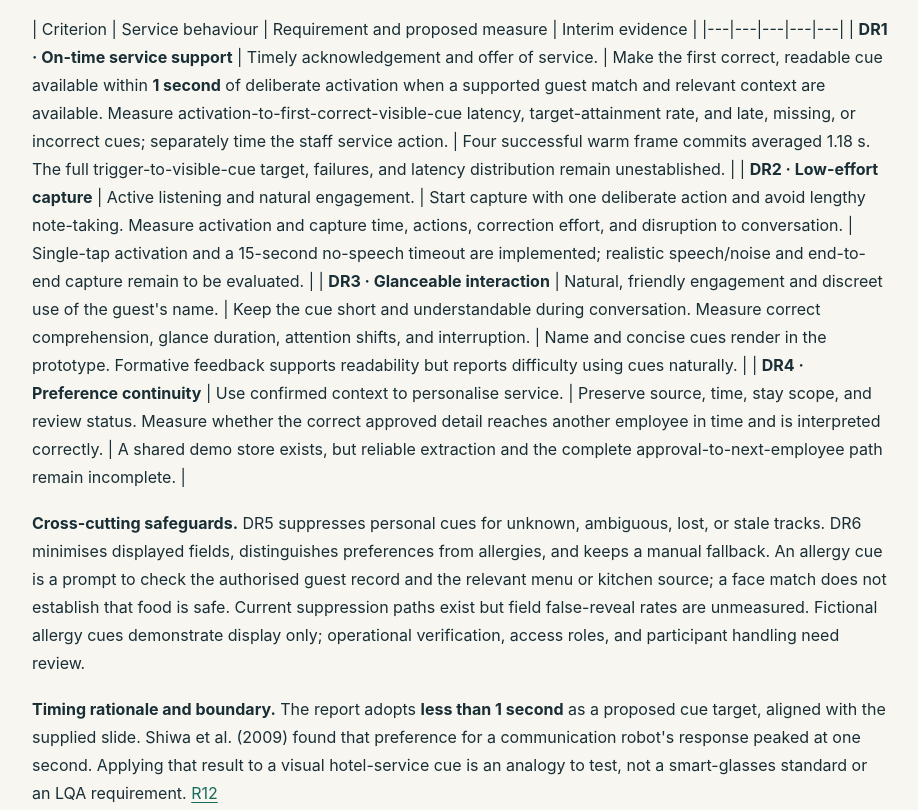
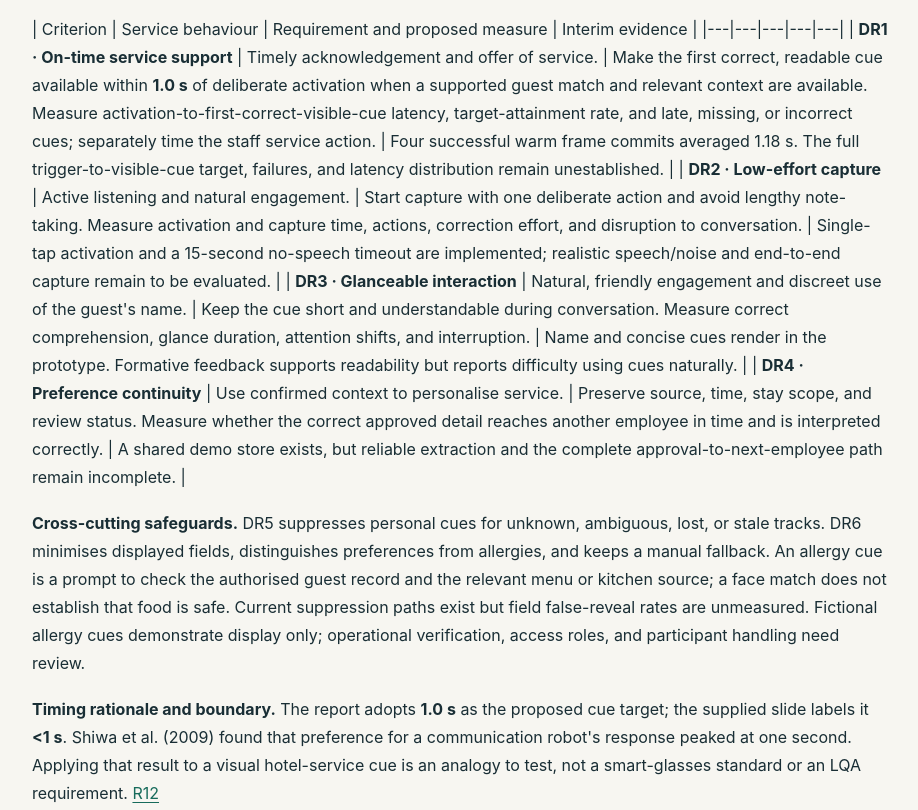
Before and after one commit to wongwh2002/CDE4301-Hotel-Hospitality, a plain HTML site: page docs/interim/index.html in a window 1280 px wide. Shown: the part 4736-5546 px from the top of the page, without its empty margins (282-1200 px from the left). Drawn offline with Linux system fonts and the light colour scheme.

Commit message:
Publish standardized 1.0-second cue target

```diff
--- a/docs/interim/index.html
+++ b/docs/interim/index.html
@@ -115,12 +115,12 @@
 <p><strong>Service criteria and proposed measures.</strong> The project-selected PARKROYAL F&amp;B LQA subset includes acknowledgement within one minute of lounge entry and an offer to take a drinks order within three minutes of seating. These are staff-action windows, not system-latency targets. The selected 15-item table is a departmental subset rather than a complete audit or an official LQA score; LQA assessment is also distinct from hotel star classification. <a href="#p8">P8</a>, <a href="#r4">R4</a></p>
 <p>| Criterion | Service behaviour | Requirement and proposed measure | Interim evidence |
 |---|---|---|---|---|
-| <strong>DR1 · On-time service support</strong> | Timely acknowledgement and offer of service. | Make the first correct, readable cue available within <strong>1 second</strong> of deliberate activation when a supported guest match and relevant context are available. Measure activation-to-first-correct-visible-cue latency, target-attainment rate, and late, missing, or incorrect cues; separately time the staff service action. | Four successful warm frame commits averaged 1.18 s. The full trigger-to-visible-cue target, failures, and latency distribution remain unestablished. |
+| <strong>DR1 · On-time service support</strong> | Timely acknowledgement and offer of service. | Make the first correct, readable cue available within <strong>1.0 s</strong> of deliberate activation when a supported guest match and relevant context are available. Measure activation-to-first-correct-visible-cue latency, target-attainment rate, and late, missing, or incorrect cues; separately time the staff service action. | Four successful warm frame commits averaged 1.18 s. The full trigger-to-visible-cue target, failures, and latency distribution remain unestablished. |
 | <strong>DR2 · Low-effort capture</strong> | Active listening and natural engagement. | Start capture with one deliberate action and avoid lengthy note-taking. Measure activation and capture time, actions, correction effort, and disruption to conversation. | Single-tap activation and a 15-second no-speech timeout are implemented; realistic speech/noise and end-to-end capture remain to be evaluated. |
 | <strong>DR3 · Glanceable interaction</strong> | Natural, friendly engagement and discreet use of the guest&#39;s name. | Keep the cue short and understandable during conversation. Measure correct comprehension, glance duration, attention shifts, and interruption. | Name and concise cues render in the prototype. Formative feedback supports readability but reports difficulty using cues naturally. |
 | <strong>DR4 · Preference continuity</strong> | Use confirmed context to personalise service. | Preserve source, time, stay scope, and review status. Measure whether the correct approved detail reaches another employee in time and is interpreted correctly. | A shared demo store exists, but reliable extraction and the complete approval-to-next-employee path remain incomplete. |</p>
 <p><strong>Cross-cutting safeguards.</strong> DR5 suppresses personal cues for unknown, ambiguous, lost, or stale tracks. DR6 minimises displayed fields, distinguishes preferences from allergies, and keeps a manual fallback. An allergy cue is a prompt to check the authorised guest record and the relevant menu or kitchen source; a face match does not establish that food is safe. Current suppression paths exist but field false-reveal rates are unmeasured. Fictional allergy cues demonstrate display only; operational verification, access roles, and participant handling need review.</p>
-<p><strong>Timing rationale and boundary.</strong> The report adopts <strong>less than 1 second</strong> as a proposed cue target, aligned with the supplied slide. Shiwa et al. (2009) found that preference for a communication robot&#39;s response peaked at one second. Applying that result to a visual hotel-service cue is an analogy to test, not a smart-glasses standard or an LQA requirement. <a href="#r12">R12</a></p>
+<p><strong>Timing rationale and boundary.</strong> The report adopts <strong>1.0 s</strong> as the proposed cue target; the supplied slide labels it <strong>&lt;1 s</strong>. Shiwa et al. (2009) found that preference for a communication robot&#39;s response peaked at one second. Applying that result to a visual hotel-service cue is an analogy to test, not a smart-glasses standard or an LQA requirement. <a href="#r12">R12</a></p>
 <p>For the visual prototype, timing starts when staff deliberately activate the interaction and ends when the first correct, readable cue appears on the glasses. This end-to-end interval includes capture, guest association, transfer, and rendering; measuring server processing alone would omit important delays. Keep cold and warm trials, count all valid attempts, and report latency distributions (including p50 and p95), target attainment, late or missing cues, and incorrect cues separately. On unknown-guest trials, assess correct suppression and fallback rather than expecting a personal cue.</p>
 <p>Four successful warm frame commits averaged <strong>1.18 seconds</strong>. That small successful-only set exceeds the proposed one-second target but cannot establish the complete trigger-to-visible-cue latency, target-attainment rate, p95 performance, or physical lens visibility. <a href="#p3">P3</a>, <a href="#p4">P4</a></p>
 <p>These requirements define the functions and safeguards that each concept must support. <a href="#concepts">Chapter 3: concept generation and selection</a> compares complete workflows against the same first-stay service scenario.</p>
@@ -529,7 +529,7 @@
 </tr>
 </thead>
 <tbody><tr>
-<td><strong>DR1 · Timely support:</strong> cue within &lt;1 s</td>
+<td><strong>DR1 · Timely support:</strong> cue within 1.0 s</td>
 <td>Four successful warm commits averaged 1.18 s; slower/interrupted cases also occurred.</td>
 <td><strong>Target not met.</strong> Repeat independent cold/warm trials and count failures.</td>
 </tr>
```
